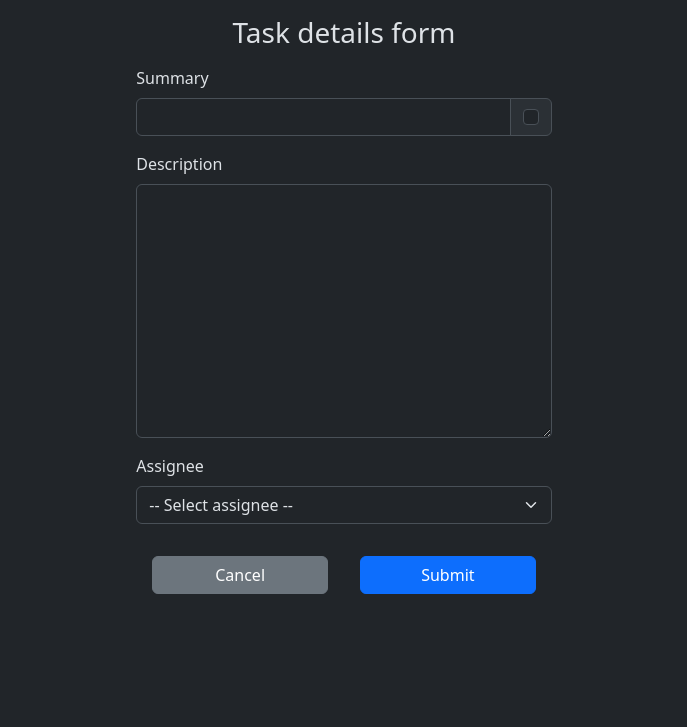
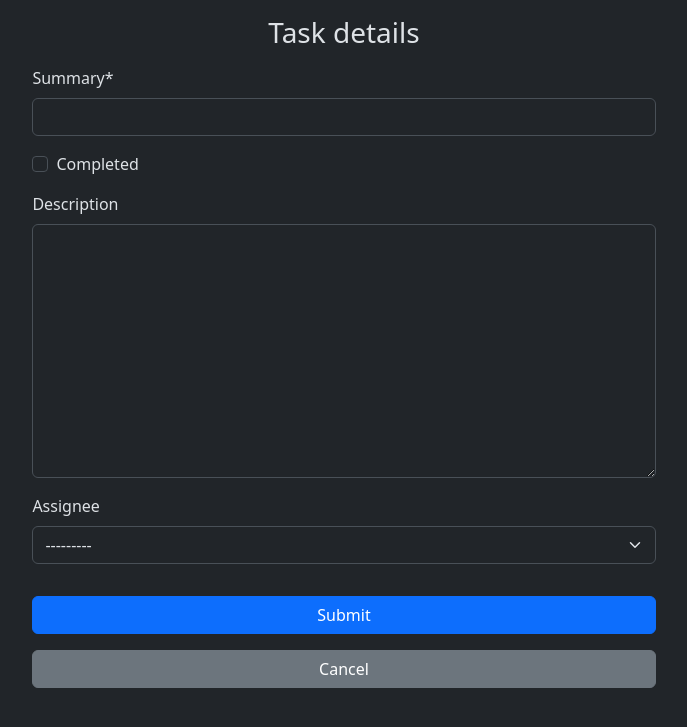
Before and after one commit to edu-python-course/tasktracker-django, a Django app: page /create/ in a window 1280 px wide. Shown: the part 56-783 px from the top of the page, without its empty margins (296-983 px from the left). Run offline with Django 5.2, Linux system fonts and the light colour scheme; a user stored in the database is signed in; data comes from the database, SQL or seed files in the repository; some libraries are stand-ins or nearby versions.

Commit message:
Add task model form (GH-10)
Update task "create" and "update" views context.
Add method to retrieve task detail url to task model class.
Apply task creation functionality.

```diff
--- /dev/null
+++ b/tasks/forms.py
@@ -0,0 +1,26 @@
+"""
+Tasks application forms
+
+"""
+
+from crispy_forms.helper import FormHelper
+from crispy_forms.layout import Submit
+from django import forms
+
+from tasks.models import TaskModel
+
+
+class TaskModelForm(forms.ModelForm):
+    class Meta:
+        model = TaskModel
+        fields = ("summary", "completed", "description", "assignee")
+
+    def __init__(self, *args, **kwargs):
+        super().__init__(*args, **kwargs)
+        self.helper = FormHelper()
+        self.helper.form_method = "post"
+        self.helper.form_class = "w-75 m-auto form-task"
+        self.helper.attrs["aria-label"] = "TaskForm"
+        self.helper.add_input(
+            Submit("cancel", "Submit", css_class="w-100 mt-3")
+        )
--- a/tasks/models.py
+++ b/tasks/models.py
@@ -6,6 +6,7 @@ Tasks application models
 from django.contrib.auth import get_user_model
 from django.contrib.postgres.functions import RandomUUID
 from django.db import models
+from django.urls import reverse
 
 UserModel = get_user_model()
 
@@ -73,3 +74,23 @@ class TaskModel(models.Model):
         """Return a string version of an instance"""
 
         return self.summary
+
+    def get_absolute_url(self) -> str:
+        """
+        Return a URL to the task detail page
+
+        :raise: `django.core.exceptions.ObjectDoesNotExist`
+
+        """
+
+        # Since RandomUUID function is used to generate primary key value,
+        # task instance should be fetched from the database first.
+        # You can avoid this behavior by using ``uuid.uuid4`` to generate
+        # uuid value.
+
+        fetched_obj = TaskModel.objects.get(
+            reporter_id=self.reporter_id,
+            created_at=self.created_at
+        )
+
+        return reverse("tasks:detail", args=(fetched_obj.pk,))
--- a/tasks/templates/tasks/task_form.html
+++ b/tasks/templates/tasks/task_form.html
@@ -1,34 +1,10 @@
 {% extends "base.html" %}
+{% load crispy_forms_tags %}
 {% block title %}Tasks Form | {{ block.super|default:"Task Tracker" }}{% endblock %}
 {% block main %}
-<form class="w-50 m-auto form-task" aria-label="TaskForm">
-  <h1 class="h3 fw-normal mb-3 text-center">Task details form</h1>
-  <div class="mb-3">
-    <label for="summary" class="form-label">Summary</label>
-    <div class="input-group mb-3">
-      <input type="text" class="form-control" id="summary" name="summary">
-      <div class="input-group-text">
-        <input class="form-check-input mt-0" type="checkbox" id="completed" name="completed"
-               aria-label="completed">
-      </div>
-    </div>
+  <h1 class="h3 fw-normal mb-3 text-center">Task details</h1>
+  {% crispy form %}
+  <div class="d-flex flex-row justify-content-center">
+    <a href="{% url "tasks:list" %}" class="w-75 btn btn-secondary">Cancel</a>
   </div>
-  <div class="mb-3">
-    <label for="description" class="form-label">Description</label>
-    <textarea class="form-control" id="description" name="description" rows="10"></textarea>
-  </div>
-  <div class="mb-3">
-    <label for="assignee" class="form-label">Assignee</label>
-    <select class="form-select" id="assignee" name="assignee">
-      <option value="" class="selected">-- Select assignee --</option>
-      <option value="PippinSackville-Baggins@jourrapide.com">Pippin Sackville-Baggins</option>
-      <option value="TobyMugwort@armyspy.com">Toby Mugwort</option>
-      <option value="WilcomeBrownlock@teleworm.us">Wilcome Brownlock</option>
-    </select>
-  </div>
-  <div class="d-flex flex-row">
-    <a href="" class="btn btn-secondary w-50 mt-3 mx-3">Cancel</a>
-    <button type="submit" class="btn btn-primary w-50 mt-3 mx-3">Submit</button>
-  </div>
-</form>
 {% endblock %}
--- a/tasks/views.py
+++ b/tasks/views.py
@@ -5,10 +5,13 @@ Tasks application views
 
 import uuid
 
+from django.contrib.auth.decorators import login_required
 from django.core.paginator import Paginator
 from django.http import Http404, HttpRequest, HttpResponse
 from django.shortcuts import get_object_or_404, redirect, render
+from django.views.decorators.http import require_http_methods
 
+from tasks.forms import TaskModelForm
 from tasks.models import TaskModel
 
 TASKS_PER_PAGE = 10
@@ -40,6 +43,8 @@ def task_list_view(request: HttpRequest) -> HttpResponse:
     return render(request, "tasks/task_list.html", ctx)
 
 
+@login_required
+@require_http_methods(["GET", "POST"])
 def task_create_view(request: HttpRequest) -> HttpResponse:
     """
     Handle requests to task create view
@@ -52,7 +57,18 @@ def task_create_view(request: HttpRequest) -> HttpResponse:
 
     """
 
-    return render(request, "tasks/task_form.html")
+    if request.method == "POST":
+        form = TaskModelForm(request.POST)
+        if form.is_valid():
+            form.instance.reporter = request.user
+            form.save()
+
+            return redirect(form.instance.get_absolute_url())
+
+    else:
+        form = TaskModelForm()
+
+    return render(request, "tasks/task_form.html", {"form": form})
 
 
 def task_detail_view(request: HttpRequest, pk: uuid.UUID) -> HttpResponse:
@@ -97,9 +113,10 @@ def task_update_view(request: HttpRequest, pk: uuid.UUID) -> HttpResponse:
 
     """
 
-    ctx = {"object": get_object_or_404(TaskModel, pk=pk)}
+    instance = get_object_or_404(TaskModel, pk=pk)
+    form = TaskModelForm(instance=instance)
 
-    return render(request, "tasks/task_form.html", ctx)
+    return render(request, "tasks/task_form.html", {"form": form})
 
 
 def task_delete_view(request: HttpRequest, pk: uuid.UUID) -> HttpResponse:
```
Also changed, not shown: tasks/tests/unit/test_views.py (+31 -0 lines).
